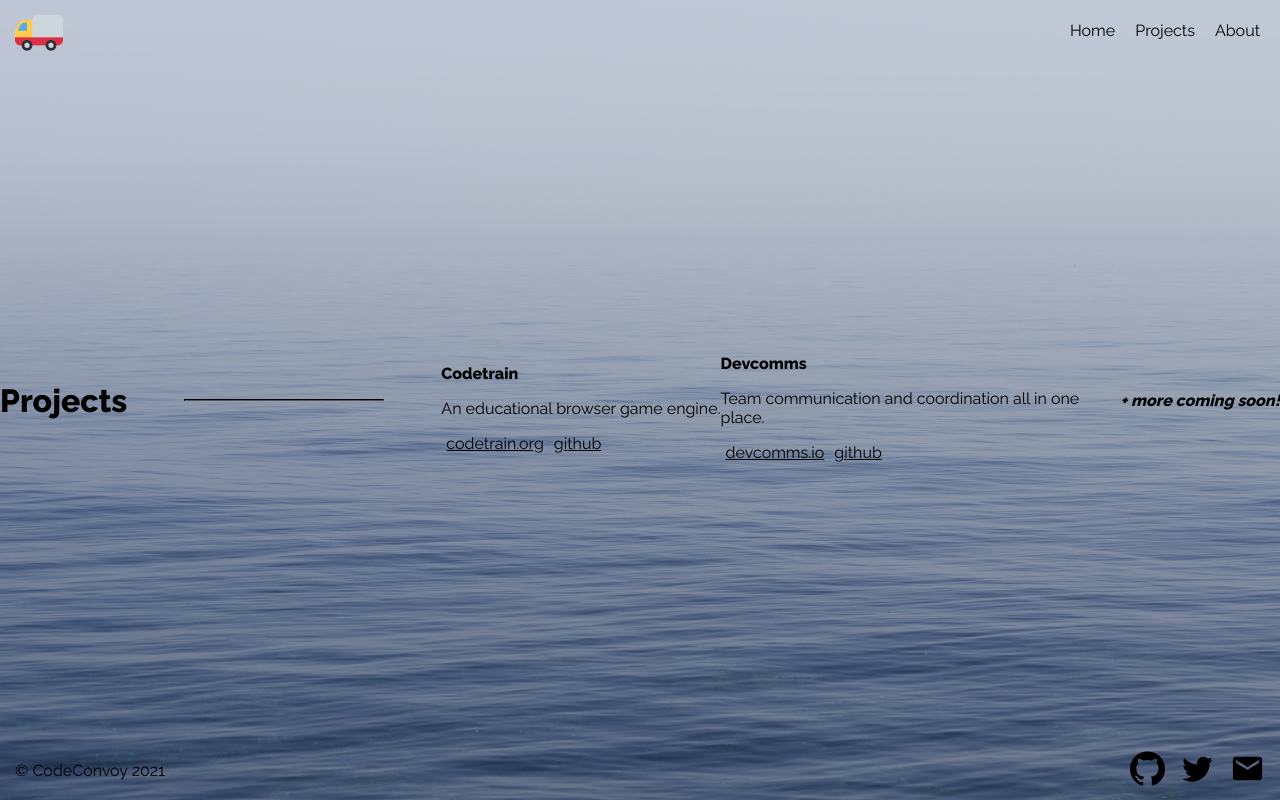
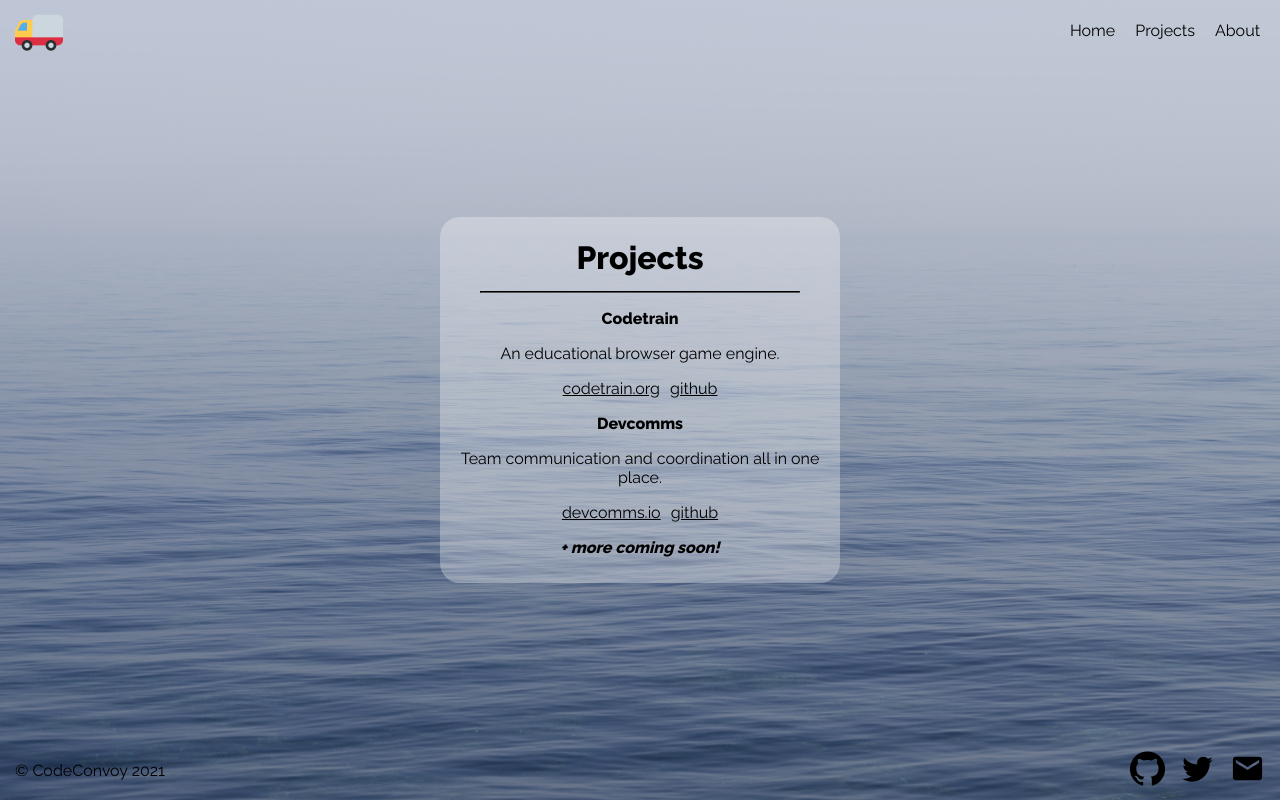
Before and after one commit to CodeConvoy/codeconvoy.org, a Next.js app: page /projects in a window 1280 px wide. Built offline with nearby package versions, Linux system fonts and the light colour scheme.

Commit message:
Improve projects page styling.

```diff
--- a/pages/projects.js
+++ b/pages/projects.js
@@ -6,15 +6,15 @@ import styles from '../styles/Projects.module.css';
 
 export default function Projects() {
   return (
-    <>
+    <div className={styles.container}>
       <h1>Projects</h1>
-      <hr className={styles.hr} />
+      <hr />
       {
         projects.map((project, i) =>
           <Project {...project} key={i} />
         )
       }
       <p><b><i>+ more coming soon!</i></b></p>
-    </>
+    </div>
   );
 }
--- a/styles/Projects.module.css
+++ b/styles/Projects.module.css
@@ -1,3 +1,15 @@
-.hr {
-  width: 200px;
+.container {
+  text-align: center;
+  margin: 0 40px;
+  background: rgba(255, 255, 255, 0.3);
+  border-radius: 20px;
+  padding-bottom: 10px;
 }
+
+.container > h1 {
+  margin-bottom: 15px;
+}
+
+.container > hr {
+  margin: 0 40px;
+}
```
